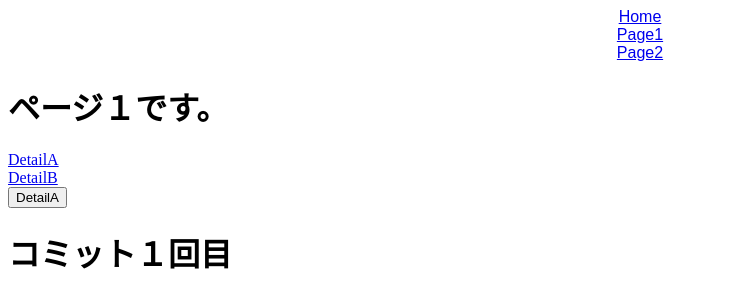
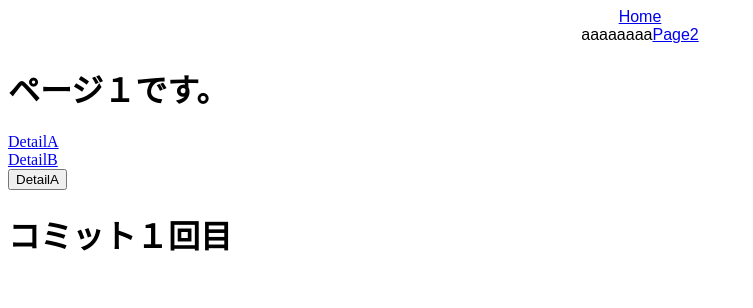
Before and after one commit to genki0112/ReactApp, a React (Create React App) app: page /page1 in a window 1280 px wide. Shown: the top 308 px of the page, without its empty margins (0-753 px from the left). Built offline with nearby package versions, Linux system fonts and the light colour scheme.

Commit message:
ミスったコミット

```diff
--- a/src/App.js
+++ b/src/App.js
@@ -8,8 +8,7 @@ export default function App() {
       <div className="App">
         <Link to="/">Home</Link>
         <br />
-        <Link to="/page1">Page1</Link>
-        <br />
+        aaaaaaaa
         <Link to="/page2">Page2</Link>
       </div>
       <Router />
--- a/src/Page1.jsx
+++ b/src/Page1.jsx
@@ -9,7 +9,8 @@ export const Page1 = () => {
       <h1>ページ１です。</h1>
       <Link to={{ pathname: "/page1/detailA", state: arr }}>DetailA</Link>
       <br />
-      <Link to="/page1/detailB">DetailB</Link>
+      <Link to="/page1/detailBaaaaaa
+      ">DetailB</Link>
       <br />
       <button onClick={onClickDetailA}>DetailA</button>
     </div>
```
